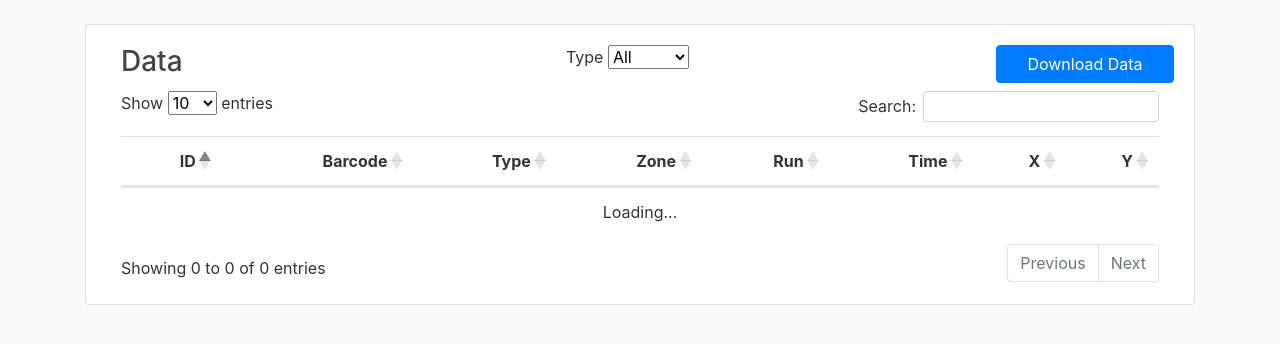
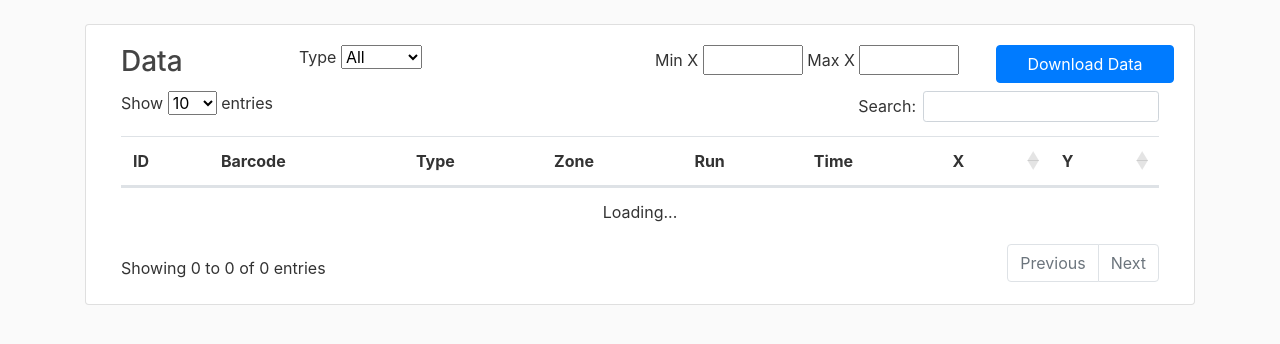
Before and after one commit to bioinfotec/SingleCellDB, a Django app: page /download in a window 1280 px wide. Shown: the part 56-400 px from the top of the page. Run offline with Django 4.2, Linux system fonts and the light colour scheme; data that the repository does not hold is empty; some libraries are stand-ins or nearby versions.

Commit message:
增加了两个搜索框，可以筛选范围

```diff
--- a/celldb/templates/celldb/download.html
+++ b/celldb/templates/celldb/download.html
@@ -7,12 +7,12 @@
   <div class="card-body">
     <div class="container">
       <div class="row justify-content-between">
-        <h3 class="card-title col-md-4 mb-2">Data</h3>
+        <h3 class="card-title col-md-2 mb-2">Data</h3>
         <div class="col-md-4 mb-2">
           <label for="cellTypeFilter">Type</label>
           <select id="cellTypeFilter" class="mb-2" style="width: 25%">
             <option value="">All</option>
-            <option value="Hep">Hep</option>
+            <!-- <option value="Hep">Hep</option>
             <option value="HSC">HSC</option>
             <option value="cDC">cDC</option>
             <option value="pDC">pDC</option>
@@ -22,8 +22,16 @@
             <option value="Endo">Endo</option>
             <option value="B">B</option>
             <option value="T+NK">T+NK</option>
-            <option value="Chol">Chol</option>
+            <option value="Chol">Chol</option> -->
           </select>
+        </div>
+        <div class="col-md-4">
+          <div class="input-row">
+            <label for="min">Min X</label>
+            <input type="text" style="width: 100px" id="min" name="min" />
+            <label for="max">Max X</label>
+            <input type="text" style="width: 100px" id="max" name="max" />
+          </div>
         </div>
         <button
           id="downloadBtn"
@@ -35,17 +43,21 @@
       </div>
       <div class="row">
         <div class="col-md-12">
-          <table id="example" class="table table-hover" style="width: 100%">
+          <table
+            id="example"
+            class="table table-hover table-str"
+            style="width: 100%; border-collapse: collapse"
+          >
             <thead>
               <tr>
-                <th style="text-align: right">ID</th>
-                <th style="text-align: right">Barcode</th>
-                <th style="text-align: right">Type</th>
-                <th style="text-align: right">Zone</th>
-                <th style="text-align: right">Run</th>
-                <th style="text-align: right">Time</th>
-                <th style="text-align: right">X</th>
-                <th style="text-align: right">Y</th>
+                <th>ID</th>
+                <th>Barcode</th>
+                <th>Type</th>
+                <th>Zone</th>
+                <th>Run</th>
+                <th>Time</th>
+                <th>X</th>
+                <th>Y</th>
               </tr>
             </thead>
             <tbody></tbody>
@@ -72,28 +84,80 @@
 <script src="{% static 'celldb/js/cdn.datatables.net_1.13.4_js_dataTables.bootstrap5.min.js' %}"></script>
 <script>
   $(document).ready(function () {
+    var minEl = $("#min");
+    var maxEl = $("#max");
+
+    // Custom range filtering function
+    DataTable.ext.search.push(function (settings, data, dataIndex) {
+      var min = parseInt(minEl.val(), 10);
+      var max = parseInt(maxEl.val(), 10);
+      var x_col = parseFloat(data[6]) || 0; // use data for the x column
+
+      if (
+        (isNaN(min) && isNaN(max)) ||
+        (isNaN(min) && x_col <= max) ||
+        (min <= x_col && isNaN(max)) ||
+        (min <= x_col && x_col <= max)
+      ) {
+        return true;
+      }
+
+      return false;
+    });
     var table = $("#example").DataTable({
       ajax: {
         url: "/api/tran/all",
         dataSrc: "",
       },
       columns: [
-        { data: "data_id" },
-        { data: "cell_barcode" },
-        { data: "cell_type" },
-        { data: "zone" },
-        { data: "run_id" },
-        { data: "time_point" },
-        { data: "umap_x" },
-        { data: "umap_y" },
+        { data: "data_id", orderable: false },
+        { data: "cell_barcode", orderable: false },
+        { data: "cell_type", orderable: false },
+        { data: "zone", orderable: false },
+        { data: "run_id", orderable: false },
+        { data: "time_point", orderable: false },
+        {
+          data: "umap_x",
+          render: function (data) {
+            return parseFloat(data).toFixed(2);
+          },
+        },
+        {
+          data: "umap_y",
+          render: function (data) {
+            return parseFloat(data).toFixed(2);
+          },
+        },
       ],
       paging: true,
       deferRender: true,
+      order: [],
+
+      language: {
+        sortAscending: '<i class="fas fa-sort-up"></i>',
+        sortDescending: '<i class="fas fa-sort-down"></i>',
+      },
+      // 获取所有的 cell_type 数据
+      initComplete: function () {
+        var cellTypes = table.column(2).data().unique().toArray();
+        console.log(cellTypes);
+        var selectOptions = cellTypes.map(function (cellType) {
+          return '<option value="' + cellType + '">' + cellType + "</option>";
+        });
+        $("#cellTypeFilter").append(selectOptions.join(""));
+        $("#cellTypeFilter").on("change", function () {
+          var selectedCellType = $(this).val();
+
+          table.column(2).search(selectedCellType).draw();
+        });
+      },
     });
-    $("#cellTypeFilter").on("change", function () {
-      var selectedCellType = $(this).val();
 
-      table.column(2).search(selectedCellType).draw();
+    minEl.on("input", function () {
+      table.draw();
+    });
+    maxEl.on("input", function () {
+      table.draw();
     });
   });
 </script>
```
